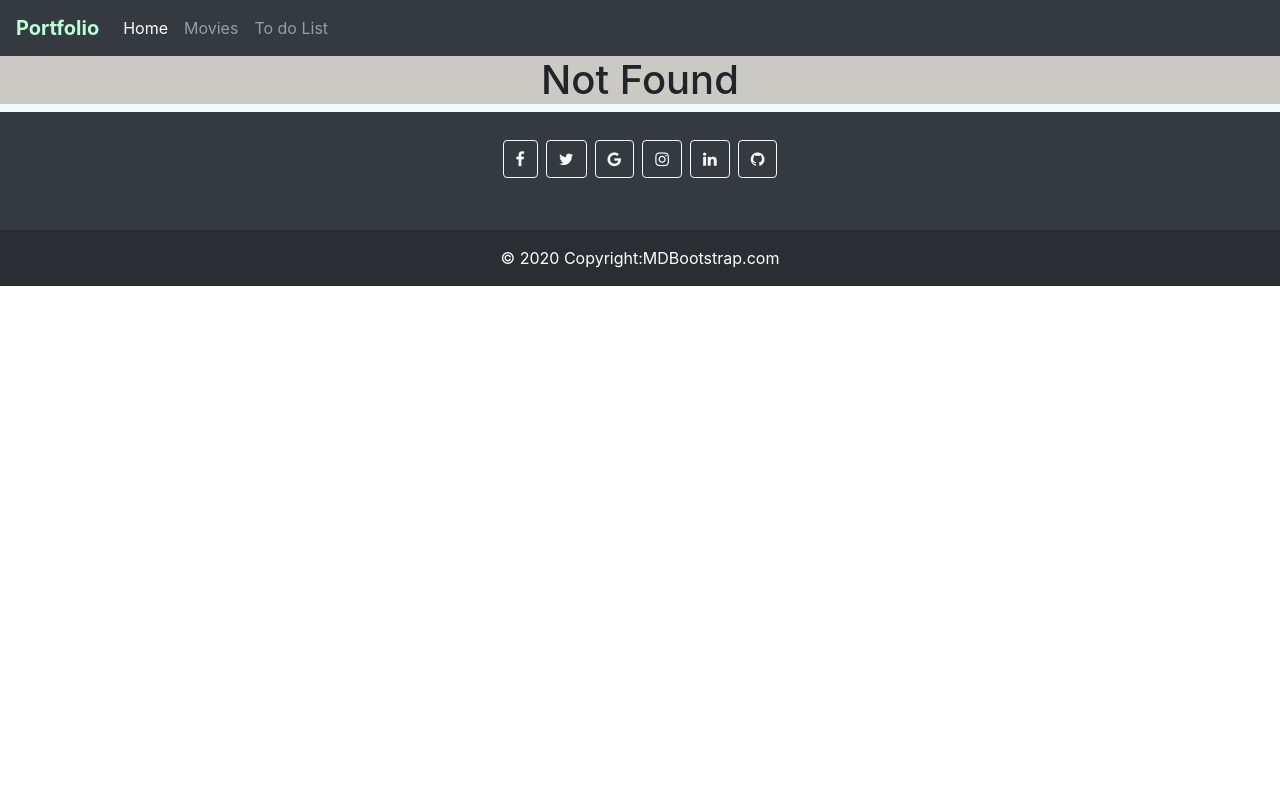
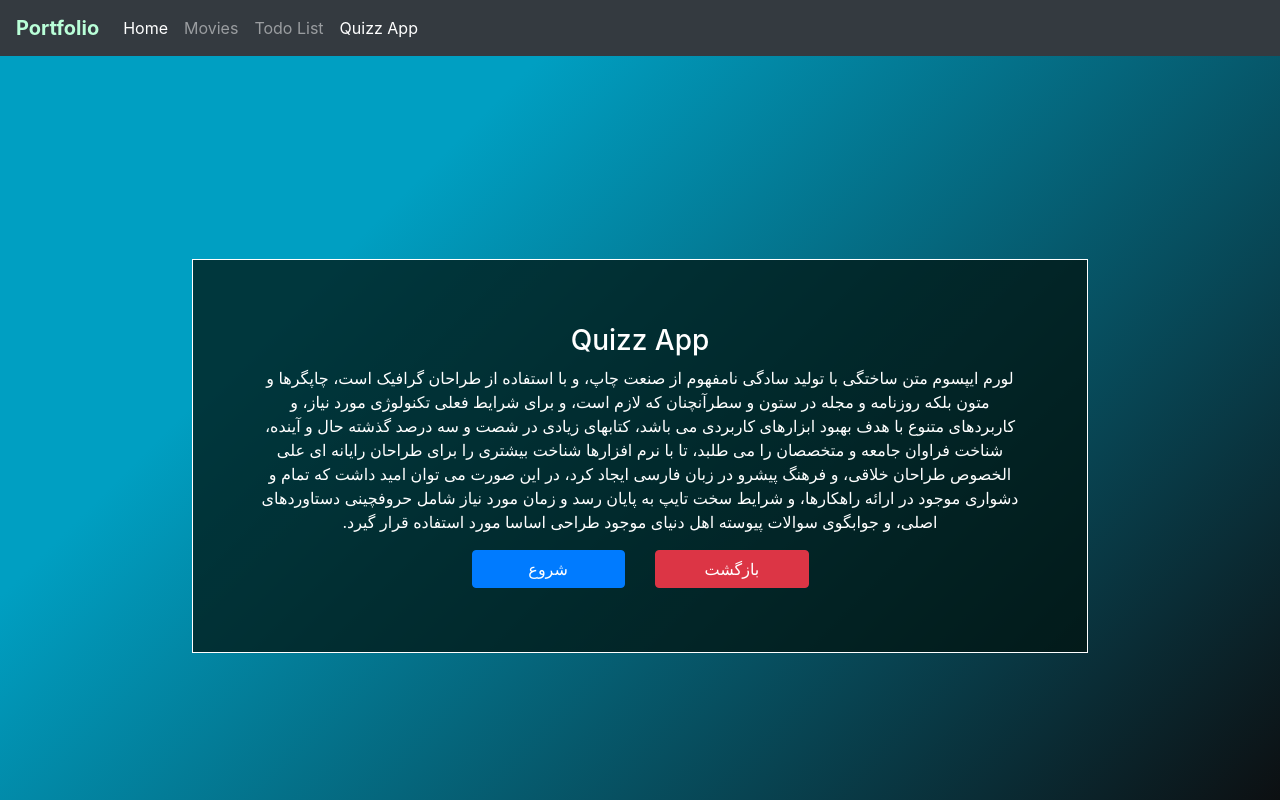
Before and after one commit to amirdeveloper8/Portfolio, a React (Create React App) app: page /quizz-app/content in a window 1280 px wide. Before the commit this address led to /not-found. Shown: the top 800 px of the page. Built offline with nearby package versions, Linux system fonts and the light colour scheme.

Commit message:
first step of quizz app

```diff
--- a/src/App.css
+++ b/src/App.css
@@ -251,6 +251,49 @@
   color: #fff;
 }
 
+.quizz-app {
+  height: 100vh;
+  display: flex;
+  justify-content: center;
+  align-items: center;
+  flex-direction: column;
+  background-color: #0d0a0b;
+  background-image: linear-gradient(315deg, #0d0a0b 0%, #009fc2 74%);
+}
+
+.quizzapp-start-btn {
+  width: 30%;
+  padding: 5%;
+}
+
+.title-quizz {
+  padding-bottom: 5%;
+  color: #2d2d2d;
+}
+
+.quizz-content {
+  color: white;
+  width: 100%;
+}
+
+.quizz-cont {
+  width: 70%;
+  border: 1px solid white;
+  background: rgba(0, 19, 15, 0.741);
+  padding: 5%;
+  direction: rtl;
+}
+
+.quizz-cont p,
+.quizz-cont h3 {
+  color: white;
+}
+
+.button-sec button {
+  width: 20%;
+  margin: 0 2%;
+}
+
 @media (max-width: 468px) {
   .todo-row {
     width: 80%;
--- a/src/App.js
+++ b/src/App.js
@@ -6,13 +6,17 @@ import { Route, Redirect, Switch } from "react-router-dom";
 import NotFound from "./components/notFound";
 import LoginForm from "./components/movieForm";
 import ToDoList from "./components/toDoList";
+import QuizzApp from "./components/quizzApp";
+import QuizzContent from "./components/quizzCont";
 
 function App() {
   return (
     <main className="container-fluid App">
       <Switch>
+        <Route path="/quizz-app/content" component={QuizzContent} />
         <Route path="/fav-movie/:id" component={LoginForm} />
         <Route path="/todolist" component={ToDoList} />
+        <Route path="/quizz-app" component={QuizzApp} />
         <Route path="/home" component={Body} />
         <Route path="/fav-movie" component={Movies} />
         <Route path="/not-found" component={NotFound} />
--- a/src/components/common/navItems.jsx
+++ b/src/components/common/navItems.jsx
@@ -20,7 +20,10 @@ class NavItems extends Component {
               Movies
             </NavLink>
             <NavLink className="nav-item nav-link" to="/todolist">
-              To do List
+              Todo List
+            </NavLink>
+            <NavLink className="nav-item nav-link" to="/quizz-app">
+              Quizz App
             </NavLink>
           </div>
         </div>
--- /dev/null
+++ b/src/components/quizzApp.jsx
@@ -0,0 +1,20 @@
+import React, { Component } from "react";
+import { Link } from "react-router-dom";
+
+class QuizzApp extends Component {
+  state = {};
+  render() {
+    return (
+      <div className="quizz-app">
+        <h3 className="title-quizz">Quizz App</h3>
+        <Link className="quizz-content" to="/quizz-app/content">
+          <button className="btn btn-outline-light quizzapp-start-btn">
+            شروع کن
+          </button>
+        </Link>
+      </div>
+    );
+  }
+}
+
+export default QuizzApp;
--- /dev/null
+++ b/src/components/quizzCont.jsx
@@ -0,0 +1,33 @@
+import React from "react";
+import { Link } from "react-router-dom";
+
+const QuizzContent = () => {
+  return (
+    <div className="quizz-app">
+      <div className="quizz-cont">
+        <h3>Quizz App</h3>
+        <p>
+          لورم ایپسوم متن ساختگی با تولید سادگی نامفهوم از صنعت چاپ، و با
+          استفاده از طراحان گرافیک است، چاپگرها و متون بلکه روزنامه و مجله در
+          ستون و سطرآنچنان که لازم است، و برای شرایط فعلی تکنولوژی مورد نیاز، و
+          کاربردهای متنوع با هدف بهبود ابزارهای کاربردی می باشد، کتابهای زیادی
+          در شصت و سه درصد گذشته حال و آینده، شناخت فراوان جامعه و متخصصان را می
+          طلبد، تا با نرم افزارها شناخت بیشتری را برای طراحان رایانه ای علی
+          الخصوص طراحان خلاقی، و فرهنگ پیشرو در زبان فارسی ایجاد کرد، در این
+          صورت می توان امید داشت که تمام و دشواری موجود در ارائه راهکارها، و
+          شرایط سخت تایپ به پایان رسد و زمان مورد نیاز شامل حروفچینی دستاوردهای
+          اصلی، و جوابگوی سوالات پیوسته اهل دنیای موجود طراحی اساسا مورد استفاده
+          قرار گیرد.
+        </p>
+        <div className="button-sec">
+          <Link to="/quizz-app">
+            <button className="btn btn-danger">بازگشت</button>
+          </Link>
+          <button className="btn btn-primary">شروع</button>
+        </div>
+      </div>
+    </div>
+  );
+};
+
+export default QuizzContent;
```
